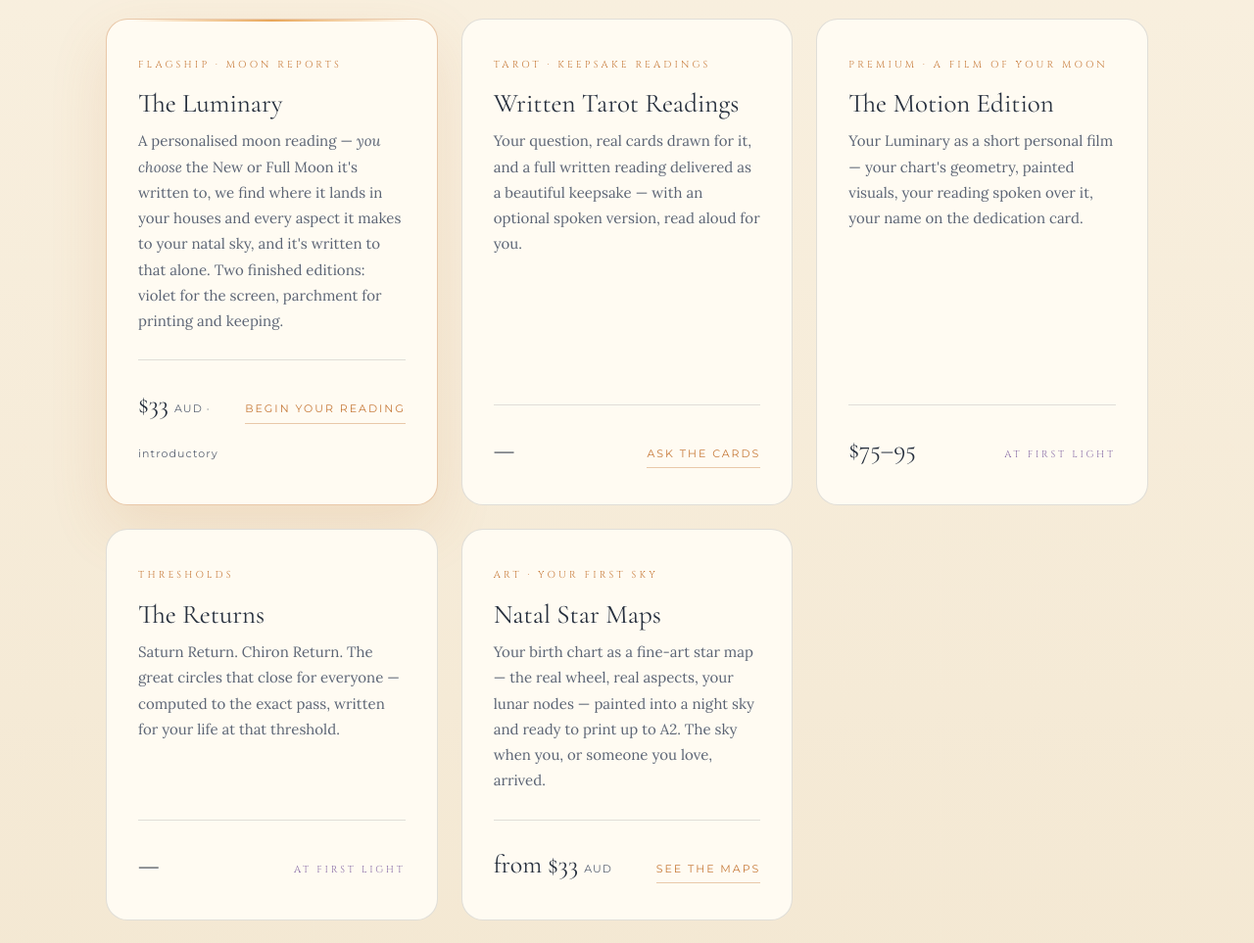
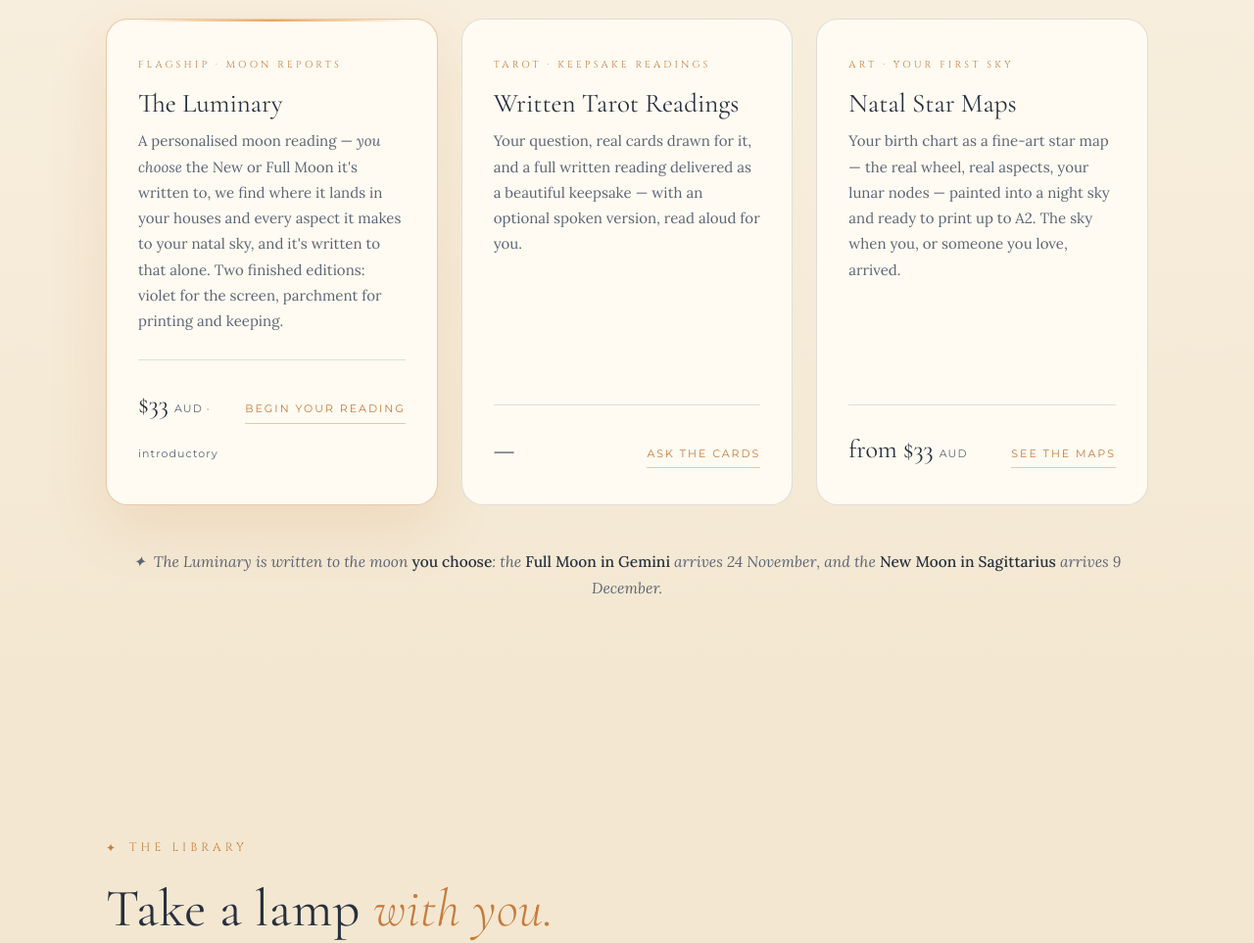
Before and after one commit to wildsagefire/wayshowers88.com, a plain HTML site: page index.html in a window 1280 px wide. Shown: the part 9040-10003 px from the top of the page at 98% size. Drawn offline with nearby package versions, Linux system fonts and the light colour scheme; animation ran at ten frames a second.

Commit message:
Homepage: remove three products that are not on sale (Motion Edition, The Returns reading, Akashic Sketch Collection); About text now says the south coast of Sri Lanka

```diff
--- a/index.html
+++ b/index.html
@@ -1297,25 +1297,7 @@ footer .eightyeight{font-size:280px;right:-30px;bottom:-70px;opacity:.7}
         </div>
       </div>
 
-      <div class="product rv" style="transition-delay:.2s">
-        <div class="p-kind">Premium · A film of your moon</div>
-        <h3>The Motion Edition</h3>
-        <p class="desc">Your Luminary as a short personal film — your chart's geometry, painted visuals, your reading spoken over it, your name on the dedication card.</p>
-        <div class="p-meta">
-          <span class="p-price">$75–95</span>
-          <span class="p-soon">At first light</span>
-        </div>
-      </div>
-
-      <div class="product rv">
-        <div class="p-kind">Thresholds</div>
-        <h3>The Returns</h3>
-        <p class="desc">Saturn Return. Chiron Return. The great circles that close for everyone — computed to the exact pass, written for your life at that threshold.</p>
-        <div class="p-meta">
-          <span class="p-price">—</span>
-          <span class="p-soon">At first light</span>
-        </div>
-      </div>
+
 
       <div class="product rv" style="transition-delay:.1s">
         <div class="p-kind">Art · Your first sky</div>
@@ -1400,15 +1382,6 @@ footer .eightyeight{font-size:280px;right:-30px;bottom:-70px;opacity:.7}
           <a class="p-link" href="painted-skies.html">See the maps</a>
         </div>
       </div>
-      <div class="product rv" style="transition-delay:.1s">
-        <div class="p-kind">Print · Watercolour &amp; ink</div>
-        <h3>The Akashic Sketch Collection</h3>
-        <p class="desc">The watercolour-and-ink zodiac artworks from the videos, released as fine art prints — one sign at a time, each with its own palette drawn from its element.</p>
-        <div class="p-meta">
-          <span class="p-price">—</span>
-          <span class="p-soon">At first light</span>
-        </div>
-      </div>
       <div class="product rv" style="transition-delay:.2s">
         <div class="p-kind">Wearable</div>
         <h3>Carry the Beam</h3>
@@ -1445,7 +1418,7 @@ footer .eightyeight{font-size:280px;right:-30px;bottom:-70px;opacity:.7}
       <div>
         <h2 class="rv">The ones who leave the light <em>on.</em></h2>
         <div class="body-copy rv">
-          <p>WayShowers88 is kept by Adrian — filmmaker, tarot reader, learning astrologer — writing from the Queensland coast of Australia with Kath, his co-creator and first reader.</p>
+          <p>WayShowers88 is kept by Adrian — filmmaker, tarot reader, learning astrologer — writing from the south coast of Sri Lanka with Kath, his co-creator and first reader.</p>
           <p>The whole model is on the table, because honesty is the brand: everything free here stays free. The paid readings fund a simple life — a laptop, an ocean, and the time to keep making more of this. Every reading you buy keeps the lamp lit, and we don't pretend otherwise.</p>
           <p>No course funnels. No scarcity timers. No "manifest a Lamborghini." Just the sky, read honestly, and a light left on for whoever needs it.</p>
         </div>
```
